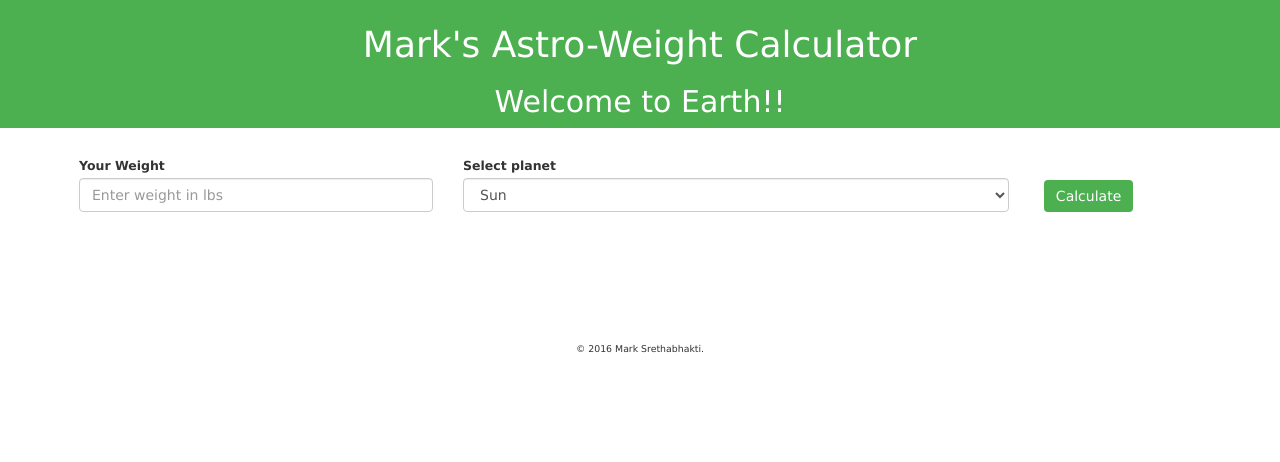
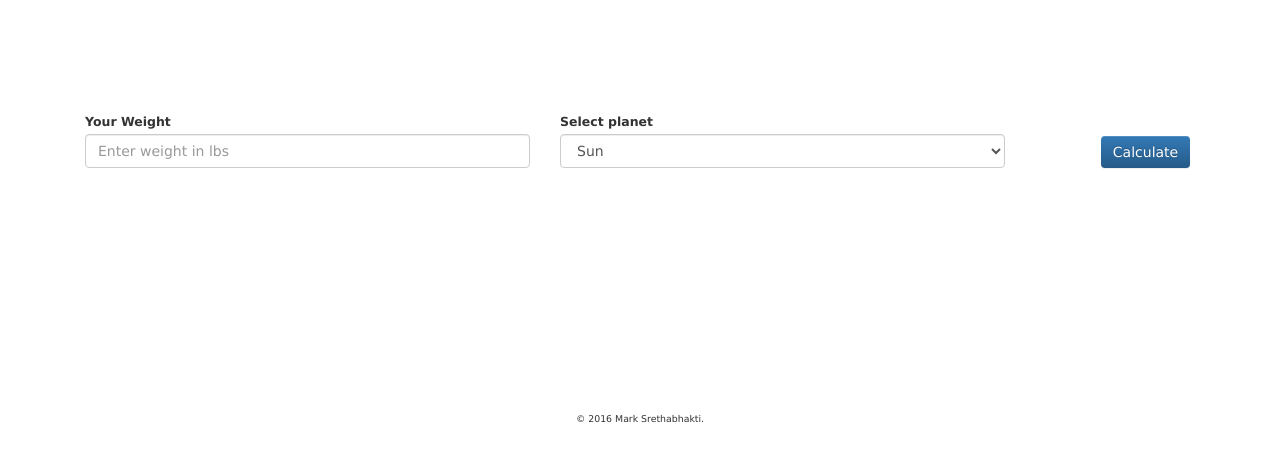
Before and after one commit to msrethab/02-AstroWeightCalculator-jQuery, a plain HTML site: page index.html in a window 1280 px wide. Drawn offline with nearby package versions, Linux system fonts and the light colour scheme.

Commit message:
Version 1.0.2

```diff
--- a/index.css
+++ b/index.css
@@ -7,39 +7,22 @@ body {
   	box-sizing: border-box;
 }
 
-/* Styling the Header */
-
-header {
-	background-color: #4CAF50;
-	color: #fff;
- 	float: left;
-  	margin: 0 0 30px 0;
-  	padding: 5px 0 0 0;
- 	width: 100%;
- 	text-align: center;
-}
-
 /* Styling the input fields */
 
 .row {
-	width: 90%;
-	margin: 0 auto;
+	margin: 10% auto;
 }
 
 /* Styling the button */
 
 #button {
-    background-color: #4CAF50; /* Green */
     border: none;
     color: white;
     margin: 22px 3%;
     display: inline-block
+    width: 15%;
     float: right;
     transition-duration: .4;
-}
-
-#button:hover {
-	background-color: #32673f; /* Dark Green */
 }
 
 /* Styling the answer text */
--- a/index.html
+++ b/index.html
@@ -29,28 +29,21 @@
 
 </head>
 <body>
-
-	<!-- Create a title banner -->
-
-	<header>
-		<h1>Mark's Astro-Weight Calculator</h1>
-		<h2 id="planetHeader">Welcome to Earth!!</h2>
-	</header>
-
 	<!-- Creating input forms for weight, planet weight as well as submission button, responsiveness added for mobile and desktop screens-->
-
+	<div class="container">
 		<div class="row">
-	    <div id= "inputWeight" class="form-group col-xs-4 col-md-4">
+		    <div id= "inputWeight" class="form-group col-xs-5 col-md-5">
 		        <label for="yourWeight" class="control-label">Your Weight</label>
 		        <input type="text" value='' class="form-control" id="yourWeight" placeholder="Enter weight in lbs">
 		    </div>
-	    <div class="form-group col-xs-4 col-md-6" id="inputPlanet">
+		    <div class="form-group col-xs-5 col-md-5" id="inputPlanet">
 		        <label for="planetSelect">Select planet</label>
 		    	<select class="form-control" id="planetSelector">
 		    	</select>
 		    </div>
-	    <div class="form-group col-xs-4 col-md-2" id="calcBtn">
-	       <button type="button" class="btn" id="button">Calculate</button>
+		    <div class="form-group col-xs-2 col-md-2" id="calcBtn">
+		       <button type="button" class="btn btn-primary" id="button">Calculate</button>
+		    </div>
 		</div>
 	</div>
 
```
Also changed, not shown: 1 other file. Lines whose indentation alone changed are shown as unchanged.
